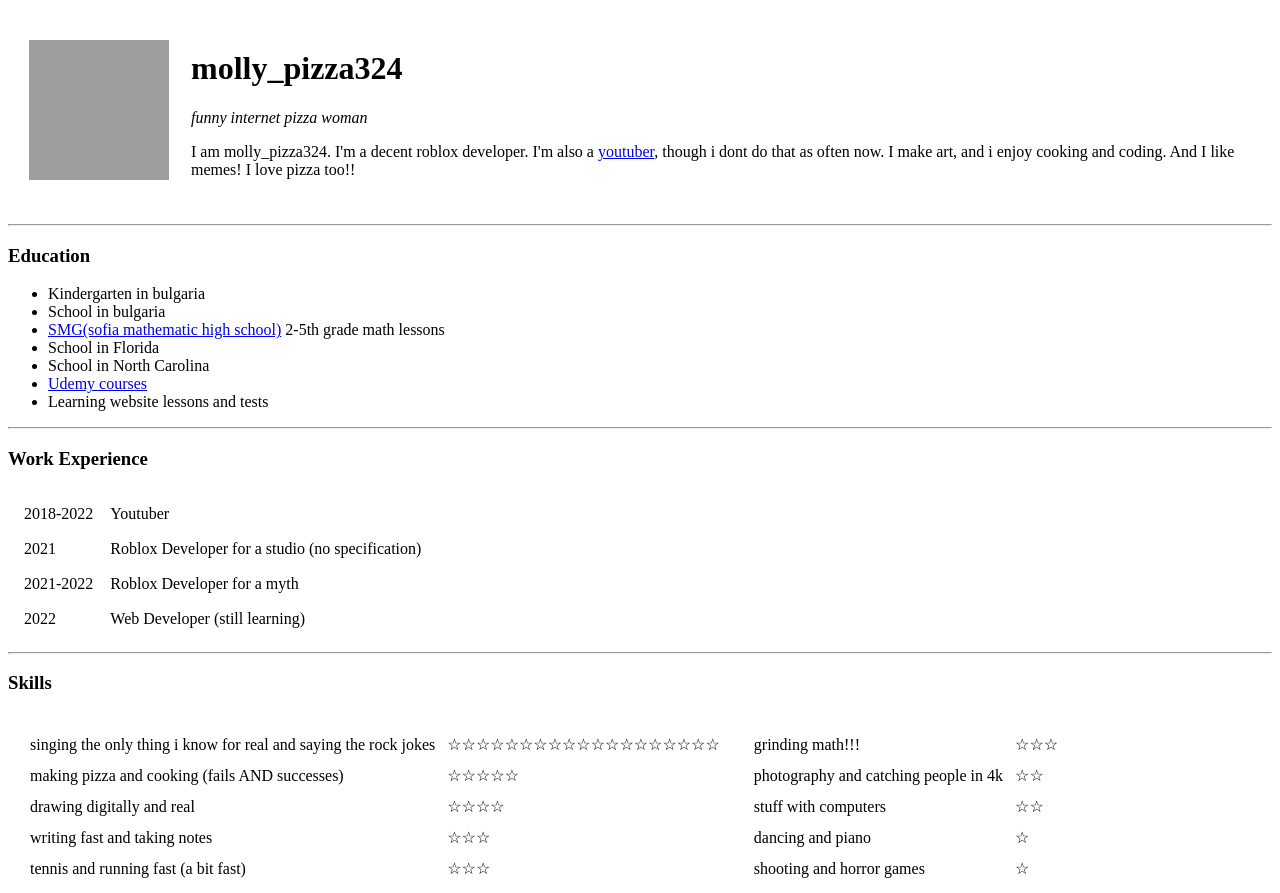
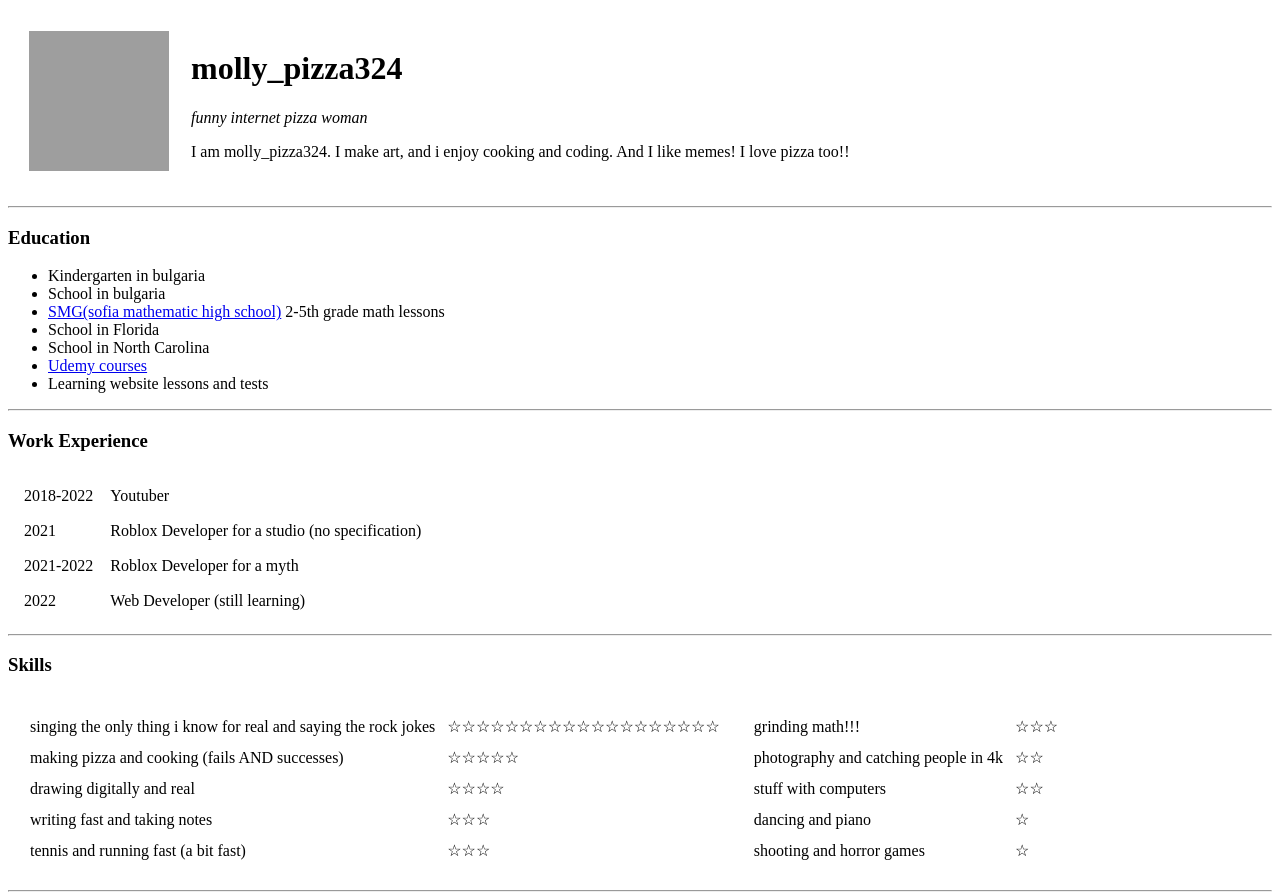
Before and after one commit to mollypizza324/cv, a plain HTML site: page index.html in a window 1280 px wide. Shown: the top 893 px of the page. Drawn offline with Linux system fonts and the light colour scheme; grey boxes are pictures that could not be loaded.

Commit message:
Remove Youtuber and Dev thingy in introduction

```diff
--- a/index.html
+++ b/index.html
@@ -15,8 +15,7 @@
       <td>
         <h1>molly_pizza324</h1>
         <p><em>funny internet pizza woman</em></p>
-        <p>I am molly_pizza324. I'm a decent roblox developer. I'm also a <a href="https://www.youtube.com/channel/UCf-5z8rWLbRulMTZ8AqaMig">youtuber</a>, though i dont
-          do that as often now. I make art, and i enjoy cooking and coding. And I like memes! I love pizza too!!</p>
+        <p>I am molly_pizza324. I make art, and i enjoy cooking and coding. And I like memes! I love pizza too!!</p>
       </td>
     </tr>
   </table>
```
